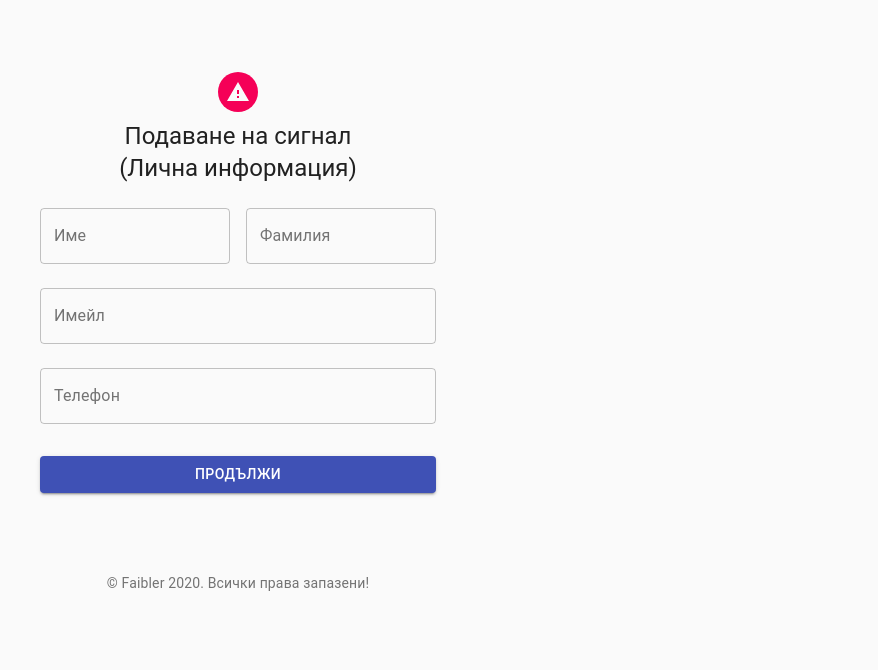
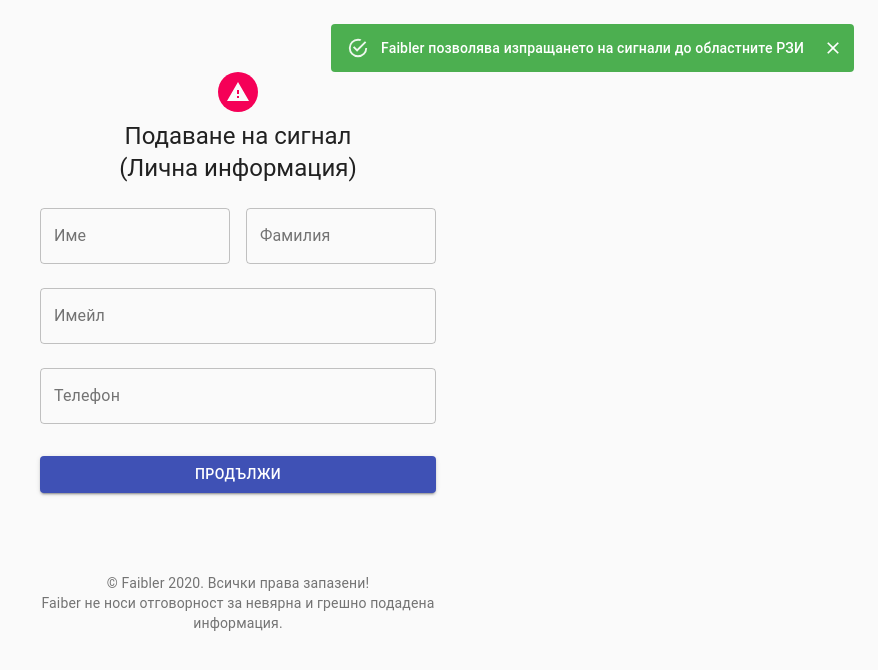
Before and after one commit to ValeriMladenov/Faibler-Frontend, a React (Create React App) app: page / in a window 1280 px wide. Shown: the top 670 px of the page, without its empty margins (402-1280 px from the left). Built offline with nearby package versions, Linux system fonts and the light colour scheme.

Commit message:
Added SnackBar

```diff
--- a/src/components/Confirm.jsx
+++ b/src/components/Confirm.jsx
@@ -191,6 +191,9 @@ const Confirm = ({
             {' '}
             {new Date().getFullYear()}
             . Всички права запазени!
+            <br />
+            {' '}
+            Faiber не носи отговорност за невярна и грешно подадена информация.
           </Typography>
         </Box>
       </Container>
--- a/src/components/Error.jsx
+++ b/src/components/Error.jsx
@@ -67,6 +67,9 @@ const Error = () => {
                 {' '}
                 {new Date().getFullYear()}
                 . Всички права запазени!
+                {' '}
+                <br />
+                Faiber не носи отговорност за невярна и грешно подадена информация.
               </Typography>
             </Box>
           </div>
--- a/src/components/ReportDetails.jsx
+++ b/src/components/ReportDetails.jsx
@@ -237,6 +237,9 @@ const ReportDetails = ({
             {' '}
             {new Date().getFullYear()}
             . Всички права запазени!
+            {' '}
+            <br />
+            Faiber не носи отговорност за невярна и грешно подадена информация.
           </Typography>
         </Box>
       </Container>
--- a/src/components/Success.jsx
+++ b/src/components/Success.jsx
@@ -66,6 +66,9 @@ const Success = () => {
                 {' '}
                 {new Date().getFullYear()}
                 . Всички права запазени!
+                {' '}
+                <br />
+                Faiber не носи отговорност за невярна и грешно подадена информация.
               </Typography>
             </Box>
           </div>
--- a/src/components/UserDetails.jsx
+++ b/src/components/UserDetails.jsx
@@ -4,7 +4,7 @@ All rights reserved.
 * The above copyright notice and this permission notice
 shall be included in all copies or substantial portions of the Software.
 */
-import React from 'react';
+import React, { useState } from 'react';
 import PropTypes from 'prop-types';
 import { Formik, Form, Field } from 'formik';
 import {
@@ -19,6 +19,8 @@ import {
   Typography,
   Container,
 } from '@material-ui/core';
+import Snackbar from '@material-ui/core/Snackbar';
+import MuiAlert from '@material-ui/lab/Alert';
 import * as yup from 'yup';
 import ReportProblemIcon from '@material-ui/icons/ReportProblem';
 
@@ -62,6 +64,8 @@ const validationSchema = yup.object({
     .required('Телефона е задължителен'),
 });
 const UserDetails = ({ formData, setFormData, nextStep }) => {
+  const [snackBar, setSnackBar] = useState(true);
+  const handleClose = () => { setSnackBar(false); };
   const classes = useStyles();
   return (
     <>
@@ -149,6 +153,26 @@ const UserDetails = ({ formData, setFormData, nextStep }) => {
             )}
           </Formik>
         </div>
+        <Snackbar
+          anchorOrigin={{
+            vertical: 'top',
+            horizontal: 'right',
+          }}
+          open={snackBar}
+          autoHideDuration={30000}
+          onClose={handleClose}
+        >
+          <MuiAlert
+            variant="filled"
+            key="top right"
+            onClose={handleClose}
+            severity="success"
+          >
+            Faibler позволява изпращането на сигнали до областните РЗИ
+            {' '}
+          </MuiAlert>
+
+        </Snackbar>
         <Box mt={8}>
           <Typography variant="body2" color="textSecondary" align="center">
             {'© '}
@@ -159,6 +183,8 @@ const UserDetails = ({ formData, setFormData, nextStep }) => {
             {' '}
             {new Date().getFullYear()}
             . Всички права запазени!
+            <br />
+            Faiber не носи отговорност за невярна и грешно подадена информация.
           </Typography>
         </Box>
       </Container>
```
